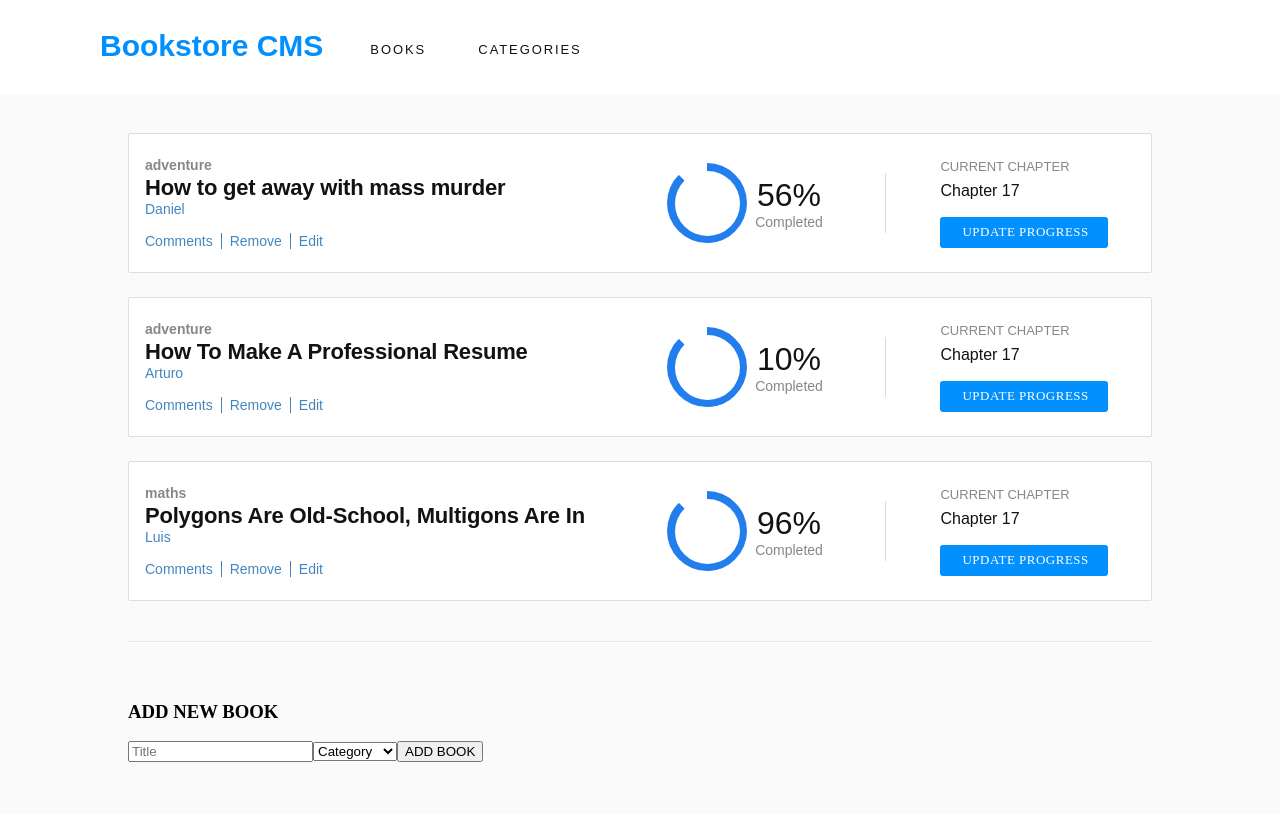
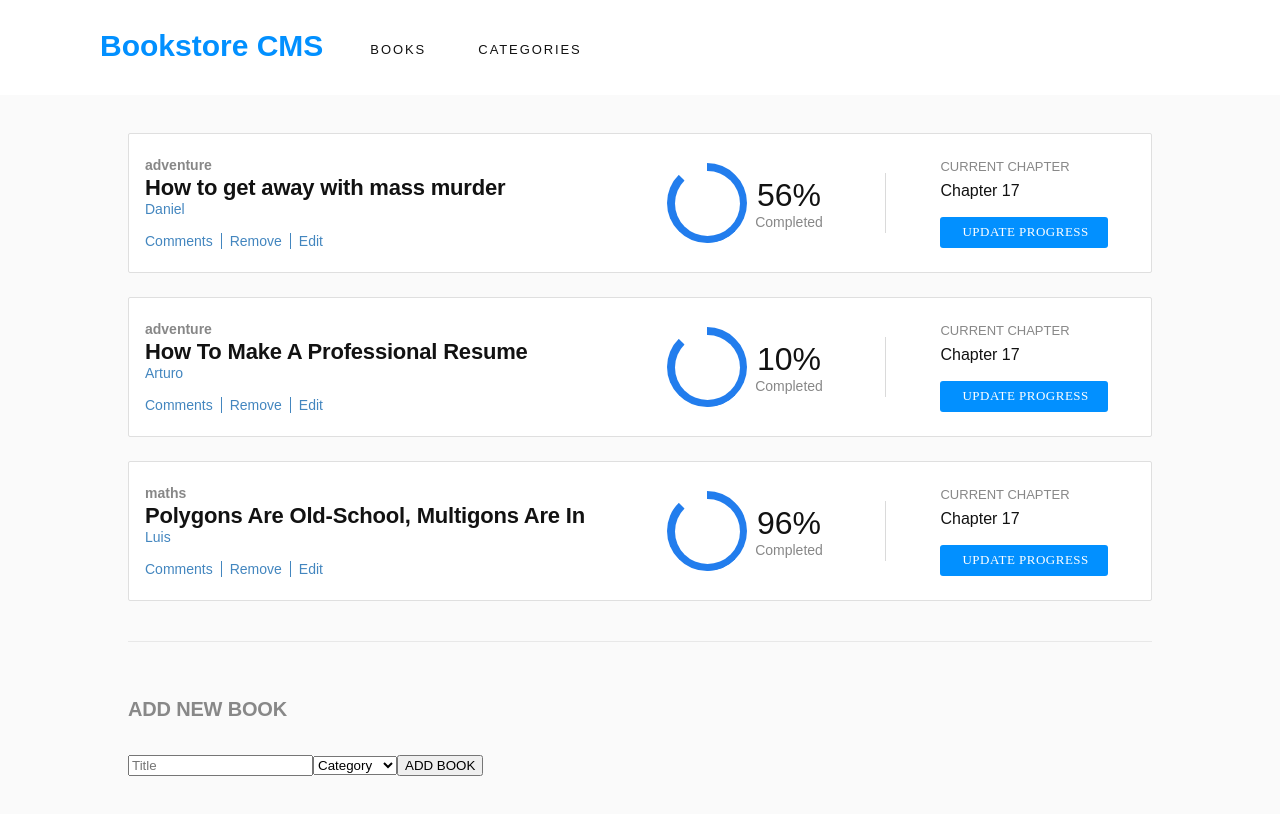
Before and after one commit to Danie12345/bookstore-react, a React (Create React App) app: page /store in a window 1280 px wide. Shown: the top 814 px of the page. Built offline with nearby package versions, Linux system fonts and the light colour scheme.

Commit message:
Fix books section styles

```diff
--- a/src/components/books-section/BooksSection.css
+++ b/src/components/books-section/BooksSection.css
@@ -2,8 +2,9 @@
   display: flex;
   flex-direction: column;
   gap: 40px;
-  width: 80%;
-  padding: 0% 10%;
+  width: 100%;
+  box-sizing: border-box;
+  padding: 0% 10% 10% 10%;
   margin: 0%;
 }
 
--- a/src/components/books-section/form/Form.css
+++ b/src/components/books-section/form/Form.css
@@ -0,0 +1,17 @@
+.formBookAdd {
+  display: flex;
+  flex-direction: column;
+  width: 100%;
+  gap: 1.0625rem;
+}
+
+.formBookAdd > h3 {
+  width: 10.875rem;
+  height: 1.5rem;
+  margin: 1rem 0rem 1rem 0;
+  font-family: 'Montserrat', sans-serif;
+  font-size: 1.25rem;
+  font-weight: bold;
+  letter-spacing: -0.18px;
+  color: #888888;
+}
--- a/src/components/books-section/form/Form.js
+++ b/src/components/books-section/form/Form.js
@@ -1,9 +1,12 @@
 import React from 'react';
+
+import './Form.css';
 
 const Form = () => (
   <div>
     <form className="formBookAdd">
       <h3>ADD NEW BOOK</h3>
+      <div>
         <label className="inputTitle" htmlFor="text">
           <input id="title" name="title" type="text" placeholder="Title" />
         </label>
@@ -15,6 +18,7 @@ const Form = () => (
           <option value="time travel">time travel</option>
         </select>
         <button className="addBookBtn" type="submit">ADD BOOK</button>
+      </div>
     </form>
   </div>
 );
```
Lines whose indentation alone changed are shown as unchanged.
